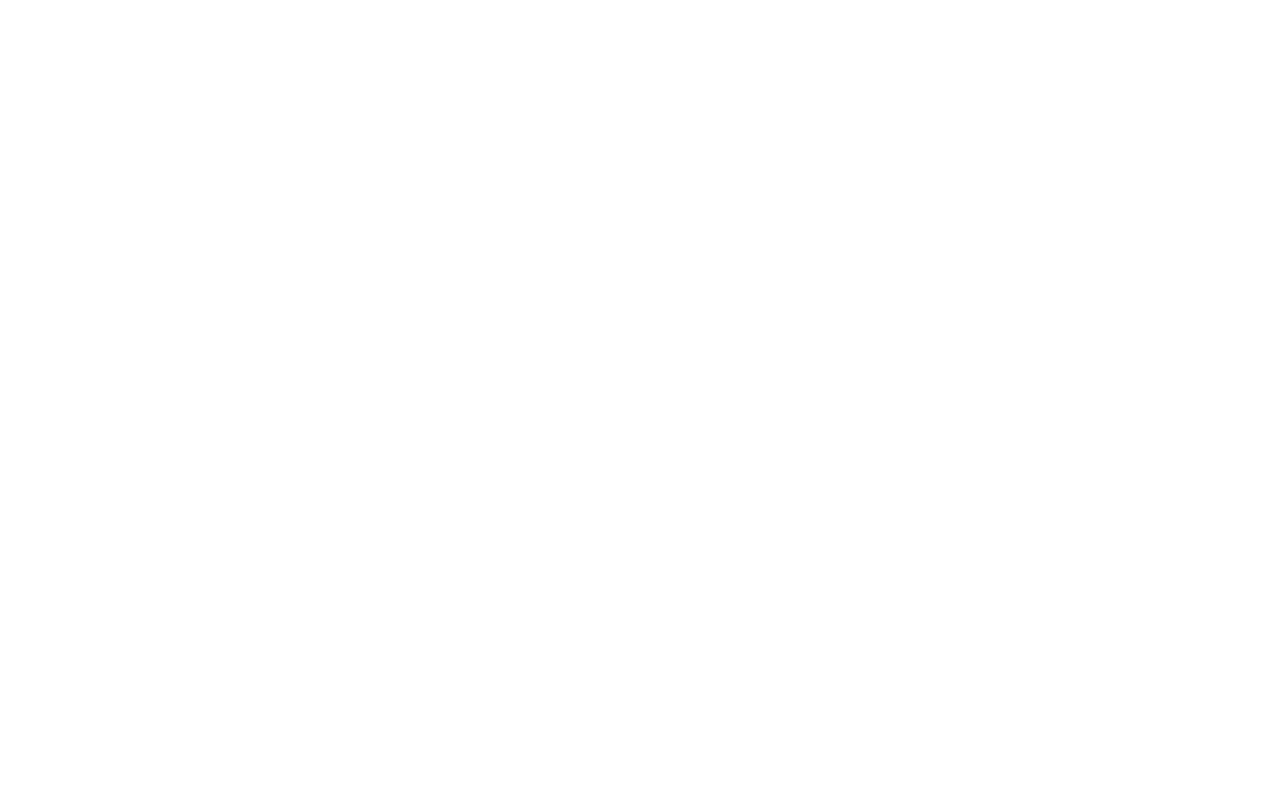
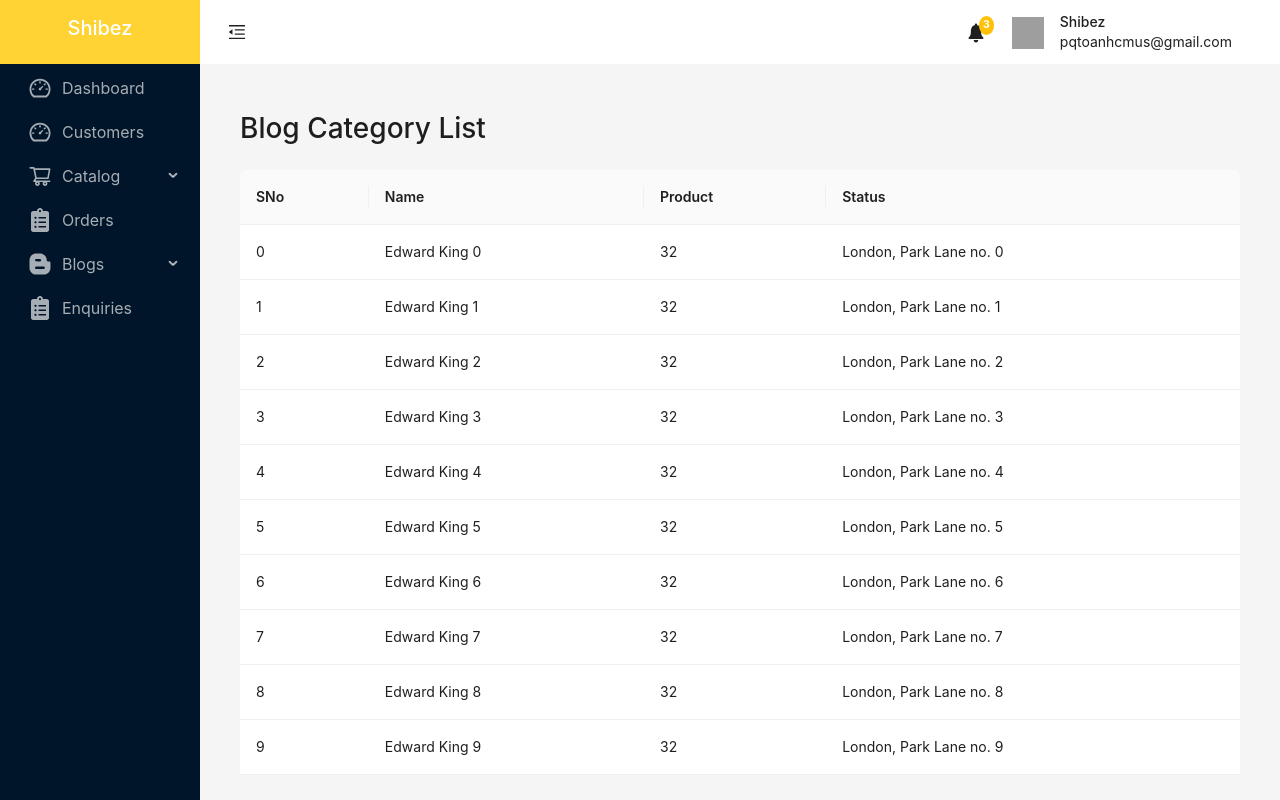
Before and after one commit to shibez0112/Admin-Dashboard, a React (Create React App) app: page /admin/blog-category-list in a window 1280 px wide. Before the commit this address had no page. Built offline with nearby package versions, Linux system fonts and the light colour scheme; grey boxes are pictures that could not be loaded.

Commit message:
feat: Add some pages with the same list layout

```diff
--- a/src/App.js
+++ b/src/App.js
@@ -5,7 +5,15 @@
 import ResetPassword from "./pages/ResetPassword";
 import ForgotPassword from "./pages/ForgotPassword";
 import MainLayout from "./components/MainLayout";
-
+import Enquiries from "./pages/Enquiries";
+import BlogList from "./pages/BlogList";
+import BlogCatList from "./pages/BlogCatList";
+import Orders from "./pages/Orders";
+import Customers from "./pages/Customers";
+import ColorList from "./pages/ColorList";
+import CategoryList from "./pages/CategoryList";
+import BrandList from "./pages/BrandList";
+import ProductList from "./pages/ProductList";
 
 function App() {
   return (
@@ -15,7 +23,16 @@
         <Route path="/reset-password" element={<ResetPassword />}></Route>
         <Route path="/forgot-password" element={<ForgotPassword />}></Route>
         <Route path="/admin" element={<MainLayout />}>
-          <Route index element={<Dashboard/>}></Route>
+          <Route index element={<Dashboard />}></Route>
+          <Route path="enquiries" element={<Enquiries />}></Route>
+          <Route path="blog-list" element={<BlogList />}></Route>
+          <Route path="blog-category-list" element={<BlogCatList />}></Route>
+          <Route path="orders" element={<Orders />}></Route>
+          <Route path="customers" element={<Customers />}></Route>
+          <Route path="color-list" element={<ColorList />}></Route>
+          <Route path="category-list" element={<CategoryList />}></Route>
+          <Route path="brand-list" element={<BrandList />}></Route>
+          <Route path="product-list" element={<ProductList />}></Route>
         </Route>
       </Routes>
     </Router>
--- a/src/index.css
+++ b/src/index.css
@@ -67,8 +67,13 @@
 }
 
 main {
+  height: 85vh;
   overflow-y: scroll;
   background-color: transparent !important;
+}
+
+main::-webkit-scrollbar{
+  width: 0px;
 }
 
 .ant-menu-title-content {
--- /dev/null
+++ b/src/pages/BlogCatList.js
@@ -0,0 +1,42 @@
+import React from 'react'
+import { Table } from "antd";
+
+const BlogCatList = () => {
+    const columns = [
+        {
+          title: "SNo",
+          dataIndex: "key",
+        },
+        {
+          title: "Name",
+          dataIndex: "name",
+        },
+        {
+          title: "Product",
+          dataIndex: "product",
+        },
+        {
+          title: "Status",
+          dataIndex: "status",
+        },
+      ];
+      const data1 = [];
+      for (let i = 0; i < 46; i++) {
+        data1.push({
+          key: i,
+          name: `Edward King ${i}`,
+          product: 32,
+          status: `London, Park Lane no. ${i}`,
+        });
+      }
+      return (
+        <div>
+          <h3 className="mb-4">Blog Category List</h3>
+          <div>
+            <Table columns={columns} dataSource={data1} />
+          </div>
+        </div>
+      );
+}
+
+export default BlogCatList
--- /dev/null
+++ b/src/pages/BlogList.js
@@ -0,0 +1,42 @@
+import React from 'react'
+import { Table } from "antd";
+
+const BlogList = () => {
+    const columns = [
+        {
+          title: "SNo",
+          dataIndex: "key",
+        },
+        {
+          title: "Name",
+          dataIndex: "name",
+        },
+        {
+          title: "Product",
+          dataIndex: "product",
+        },
+        {
+          title: "Status",
+          dataIndex: "status",
+        },
+      ];
+      const data1 = [];
+      for (let i = 0; i < 46; i++) {
+        data1.push({
+          key: i,
+          name: `Edward King ${i}`,
+          product: 32,
+          status: `London, Park Lane no. ${i}`,
+        });
+      }
+      return (
+        <div>
+          <h3 className="mb-4">Blog List</h3>
+          <div>
+            <Table columns={columns} dataSource={data1} />
+          </div>
+        </div>
+      );
+}
+
+export default BlogList
--- /dev/null
+++ b/src/pages/BrandList.js
@@ -0,0 +1,42 @@
+import React from 'react'
+import { Table } from "antd";
+
+const BrandList = () => {
+    const columns = [
+        {
+          title: "SNo",
+          dataIndex: "key",
+        },
+        {
+          title: "Name",
+          dataIndex: "name",
+        },
+        {
+          title: "Product",
+          dataIndex: "product",
+        },
+        {
+          title: "Status",
+          dataIndex: "status",
+        },
+      ];
+      const data1 = [];
+      for (let i = 0; i < 46; i++) {
+        data1.push({
+          key: i,
+          name: `Edward King ${i}`,
+          product: 32,
+          status: `London, Park Lane no. ${i}`,
+        });
+      }
+      return (
+        <div>
+          <h3 className="mb-4">Brands</h3>
+          <div>
+            <Table columns={columns} dataSource={data1} />
+          </div>
+        </div>
+      );
+}
+
+export default BrandList
--- /dev/null
+++ b/src/pages/CategoryList.js
@@ -0,0 +1,42 @@
+import React from 'react'
+import { Table } from "antd";
+
+const CategoryList = () => {
+    const columns = [
+        {
+          title: "SNo",
+          dataIndex: "key",
+        },
+        {
+          title: "Name",
+          dataIndex: "name",
+        },
+        {
+          title: "Product",
+          dataIndex: "product",
+        },
+        {
+          title: "Status",
+          dataIndex: "status",
+        },
+      ];
+      const data1 = [];
+      for (let i = 0; i < 46; i++) {
+        data1.push({
+          key: i,
+          name: `Edward King ${i}`,
+          product: 32,
+          status: `London, Park Lane no. ${i}`,
+        });
+      }
+      return (
+        <div>
+          <h3 className="mb-4">Product Category</h3>
+          <div>
+            <Table columns={columns} dataSource={data1} />
+          </div>
+        </div>
+      );
+}
+
+export default CategoryList
--- /dev/null
+++ b/src/pages/ColorList.js
@@ -0,0 +1,42 @@
+import React from 'react'
+import { Table } from "antd";
+
+const ColorList = () => {
+    const columns = [
+        {
+          title: "SNo",
+          dataIndex: "key",
+        },
+        {
+          title: "Name",
+          dataIndex: "name",
+        },
+        {
+          title: "Product",
+          dataIndex: "product",
+        },
+        {
+          title: "Status",
+          dataIndex: "status",
+        },
+      ];
+      const data1 = [];
+      for (let i = 0; i < 46; i++) {
+        data1.push({
+          key: i,
+          name: `Edward King ${i}`,
+          product: 32,
+          status: `London, Park Lane no. ${i}`,
+        });
+      }
+      return (
+        <div>
+          <h3 className="mb-4">Colors</h3>
+          <div>
+            <Table columns={columns} dataSource={data1} />
+          </div>
+        </div>
+      );
+}
+
+export default ColorList
--- /dev/null
+++ b/src/pages/Customers.js
@@ -0,0 +1,42 @@
+import React from 'react'
+import { Table } from "antd";
+
+const Customers = () => {
+    const columns = [
+        {
+          title: "SNo",
+          dataIndex: "key",
+        },
+        {
+          title: "Name",
+          dataIndex: "name",
+        },
+        {
+          title: "Product",
+          dataIndex: "product",
+        },
+        {
+          title: "Status",
+          dataIndex: "status",
+        },
+      ];
+      const data1 = [];
+      for (let i = 0; i < 46; i++) {
+        data1.push({
+          key: i,
+          name: `Edward King ${i}`,
+          product: 32,
+          status: `London, Park Lane no. ${i}`,
+        });
+      }
+      return (
+        <div>
+          <h3 className="mb-4">Customers</h3>
+          <div>
+            <Table columns={columns} dataSource={data1} />
+          </div>
+        </div>
+      );
+}
+
+export default Customers
--- a/src/pages/Dashboard.js
+++ b/src/pages/Dashboard.js
@@ -1,8 +1,37 @@
 import React from "react";
 import { BsArrowDownRight, BsArrowUpRight } from "react-icons/bs";
 import { Column } from "@ant-design/plots";
+import { Table } from "antd";
 
 const Dashboard = () => {
+  const columns = [
+    {
+      title: "SNo",
+      dataIndex: "key",
+    },
+    {
+      title: "Name",
+      dataIndex: "name",
+    },
+    {
+      title: "Product",
+      dataIndex: "product",
+    },
+    {
+      title: "Status",
+      dataIndex: "status",
+    },
+  ];
+  const data1 = [];
+  for (let i = 0; i < 46; i++) {
+    data1.push({
+      key: i,
+      name: `Edward King ${i}`,
+      product: 32,
+      status: `London, Park Lane no. ${i}`,
+    });
+  }
+
   const data = [
     {
       type: "Jan",
@@ -53,8 +82,7 @@
       sales: 34,
     },
   ];
-  const paletteSemanticRed = '#F4664A';
-  const brandColor = '#5B8FF9';
+
   const config = {
     data,
     xField: "type",
@@ -81,7 +109,6 @@
       },
     },
     color: ({ type }) => {
-
       return "#ffd333";
     },
   };
@@ -127,11 +154,18 @@
         </div>
       </div>
       <div className="mt-4">
-        <h3 className="mt-4">Income Stactics</h3>
+        <h3 className="mb-4">Income Stactics</h3>
         <div>
           <Column {...config} />
         </div>
       </div>
+      <div className="mt-4">
+        <h3 className="mb-4">Recent Orders</h3>
+      </div>
+      <div>
+        <Table columns={columns} dataSource={data1} />
+      </div>
+
     </div>
   );
 };
--- /dev/null
+++ b/src/pages/Enquiries.js
@@ -0,0 +1,42 @@
+import React from "react";
+import { Table } from "antd";
+
+const Enquiries = () => {
+  const columns = [
+    {
+      title: "SNo",
+      dataIndex: "key",
+    },
+    {
+      title: "Name",
+      dataIndex: "name",
+    },
+    {
+      title: "Product",
+      dataIndex: "product",
+    },
+    {
+      title: "Status",
+      dataIndex: "status",
+    },
+  ];
+  const data1 = [];
+  for (let i = 0; i < 46; i++) {
+    data1.push({
+      key: i,
+      name: `Edward King ${i}`,
+      product: 32,
+      status: `London, Park Lane no. ${i}`,
+    });
+  }
+  return (
+    <div>
+      <h3 className="mb-4">Enquiries</h3>
+      <div>
+        <Table columns={columns} dataSource={data1} />
+      </div>
+    </div>
+  );
+};
+
+export default Enquiries;
--- /dev/null
+++ b/src/pages/Orders.js
@@ -0,0 +1,42 @@
+import React from 'react'
+import { Table } from "antd";
+
+const Orders = () => {
+    const columns = [
+        {
+          title: "SNo",
+          dataIndex: "key",
+        },
+        {
+          title: "Name",
+          dataIndex: "name",
+        },
+        {
+          title: "Product",
+          dataIndex: "product",
+        },
+        {
+          title: "Status",
+          dataIndex: "status",
+        },
+      ];
+      const data1 = [];
+      for (let i = 0; i < 46; i++) {
+        data1.push({
+          key: i,
+          name: `Edward King ${i}`,
+          product: 32,
+          status: `London, Park Lane no. ${i}`,
+        });
+      }
+      return (
+        <div>
+          <h3 className="mb-4">Orders</h3>
+          <div>
+            <Table columns={columns} dataSource={data1} />
+          </div>
+        </div>
+      );
+}
+
+export default Orders
--- /dev/null
+++ b/src/pages/ProductList.js
@@ -0,0 +1,42 @@
+import React from 'react'
+import { Table } from "antd";
+
+const ProductList = () => {
+    const columns = [
+        {
+          title: "SNo",
+          dataIndex: "key",
+        },
+        {
+          title: "Name",
+          dataIndex: "name",
+        },
+        {
+          title: "Product",
+          dataIndex: "product",
+        },
+        {
+          title: "Status",
+          dataIndex: "status",
+        },
+      ];
+      const data1 = [];
+      for (let i = 0; i < 46; i++) {
+        data1.push({
+          key: i,
+          name: `Edward King ${i}`,
+          product: 32,
+          status: `London, Park Lane no. ${i}`,
+        });
+      }
+      return (
+        <div>
+          <h3 className="mb-4">Products</h3>
+          <div>
+            <Table columns={columns} dataSource={data1} />
+          </div>
+        </div>
+      );
+}
+
+export default ProductList
```
